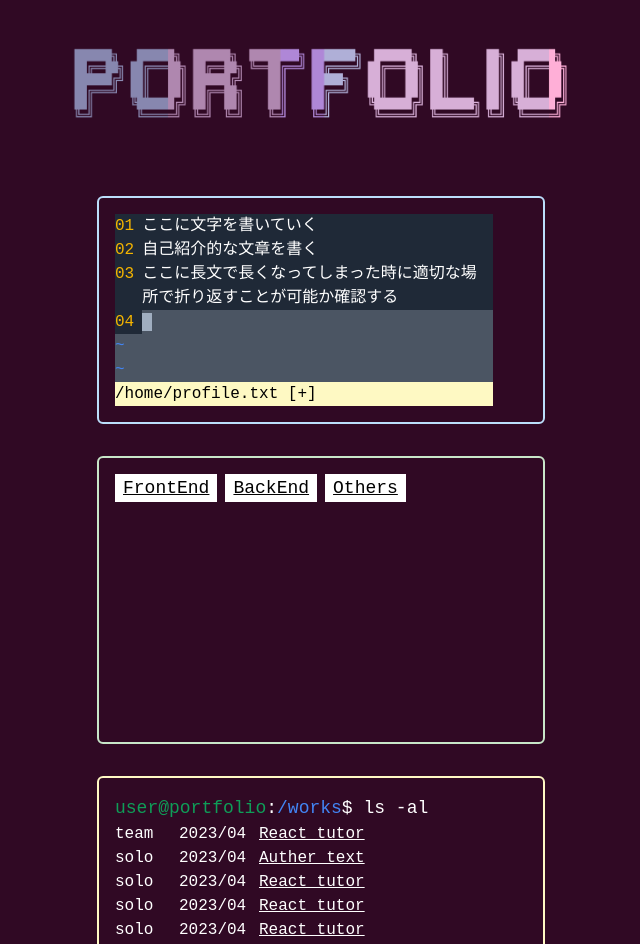
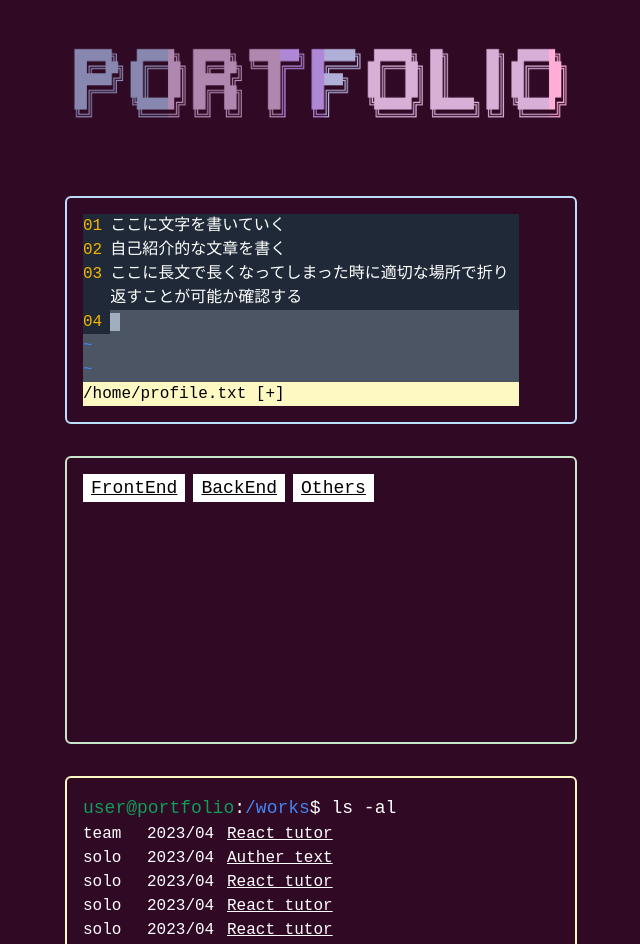
Before and after one commit to tkhs-0114/portfolio2, a React (Create React App) app: page / in a window 1280 px wide. Shown: the top 944 px of the page, without its empty margins (319-959 px from the left). Built offline with nearby package versions, Linux system fonts and the light colour scheme.

Commit message:
fix:Windowのサイズを調整

```diff
--- a/public/index.html
+++ b/public/index.html
@@ -1,5 +1,5 @@
 <!DOCTYPE html>
-<html lang="en">
+<html lang="ja">
   <head>
     <meta charset="utf-8" />
     <link rel="icon" href="%PUBLIC_URL%/favicon.ico" />
--- /dev/null
+++ b/src/component/background.tsx
@@ -0,0 +1,5 @@
+import React from 'react';
+
+export default function Background() {
+  return <></>;
+}
--- a/src/component/select.tsx
+++ b/src/component/select.tsx
@@ -12,7 +12,7 @@ export default function Select({ list, onSelect }: SelectProps) {
       {list.map((item, i) => (
         <button
           key={i}
-          className={`${index != i ? 'text-ubuntu bg-white' : 'text-white'} underline px-2`}
+          className={`${index != i ? 'text-ubuntu bg-white' : 'text-white'} underline hover:no-underline px-2`}
           onClick={() => {
             onSelect(i);
             setIndex(i);
--- a/src/component/window.tsx
+++ b/src/component/window.tsx
@@ -19,7 +19,7 @@ interface WindowProps {
 export default function Window({ color, children, className }: WindowProps) {
   return (
     <div
-      className={`border-2 rounded-md p-4 m-8 mx-auto border-${color} ${className} max-w-md w-11/12`}
+      className={`border-2 rounded-md p-4 m-8 mx-auto border-${color} ${className} max-w-lg w-11/12 bg-ubuntu-terminal `}
     >
       {children}
     </div>
--- a/src/component/work.tsx
+++ b/src/component/work.tsx
@@ -12,7 +12,9 @@ export default function Work({ user, date, title }: WorkProps) {
     <div className="flex text-white">
       <div className="w-16">{user}</div>
       <div className="w-20">{date}</div>
-      <div className="underline">{title}</div>
+      <button className="underline underline hover:no-underline ">
+        {title}
+      </button>
     </div>
   );
 }
```
Also changed, not shown: public/manifest.json, 2 other files (tests, documents, lock files or other folders).
